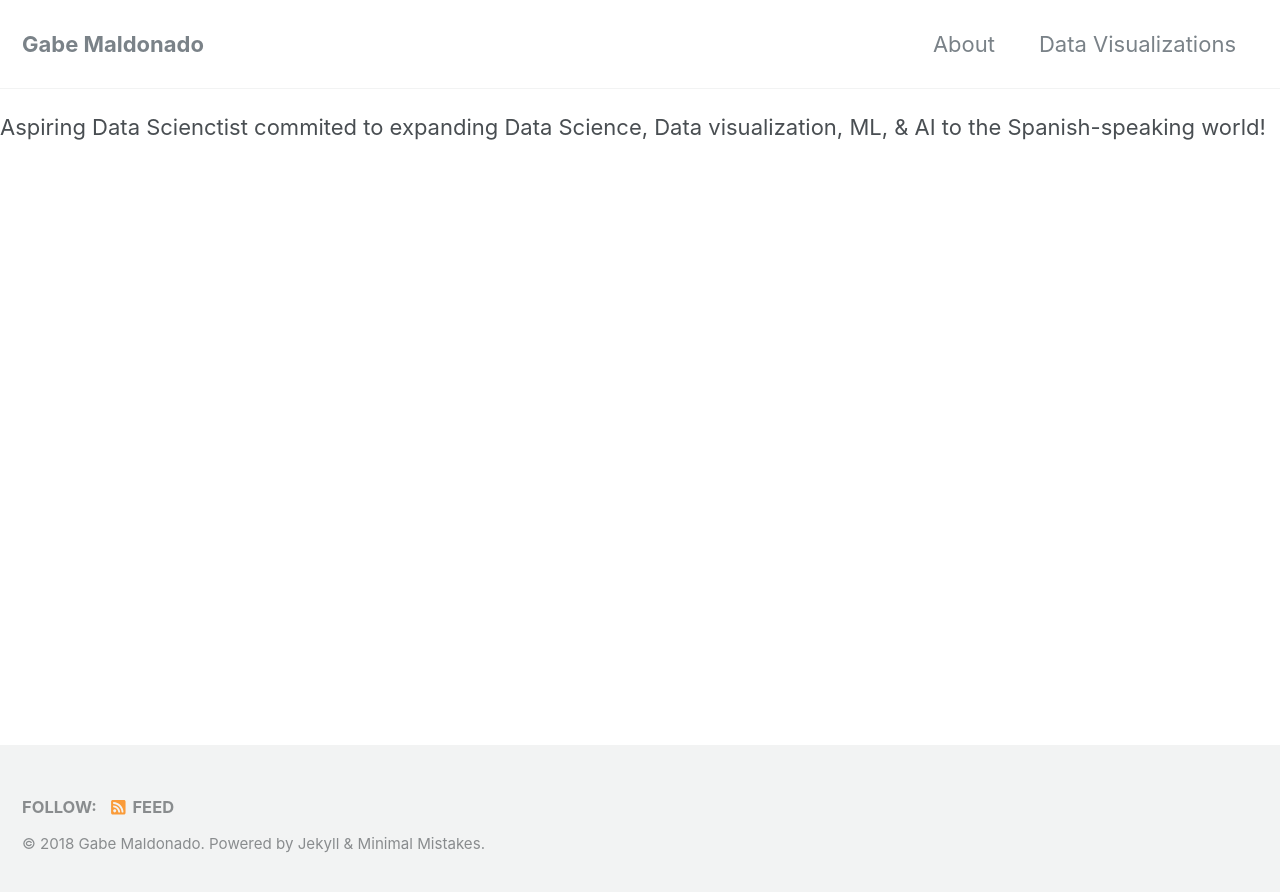
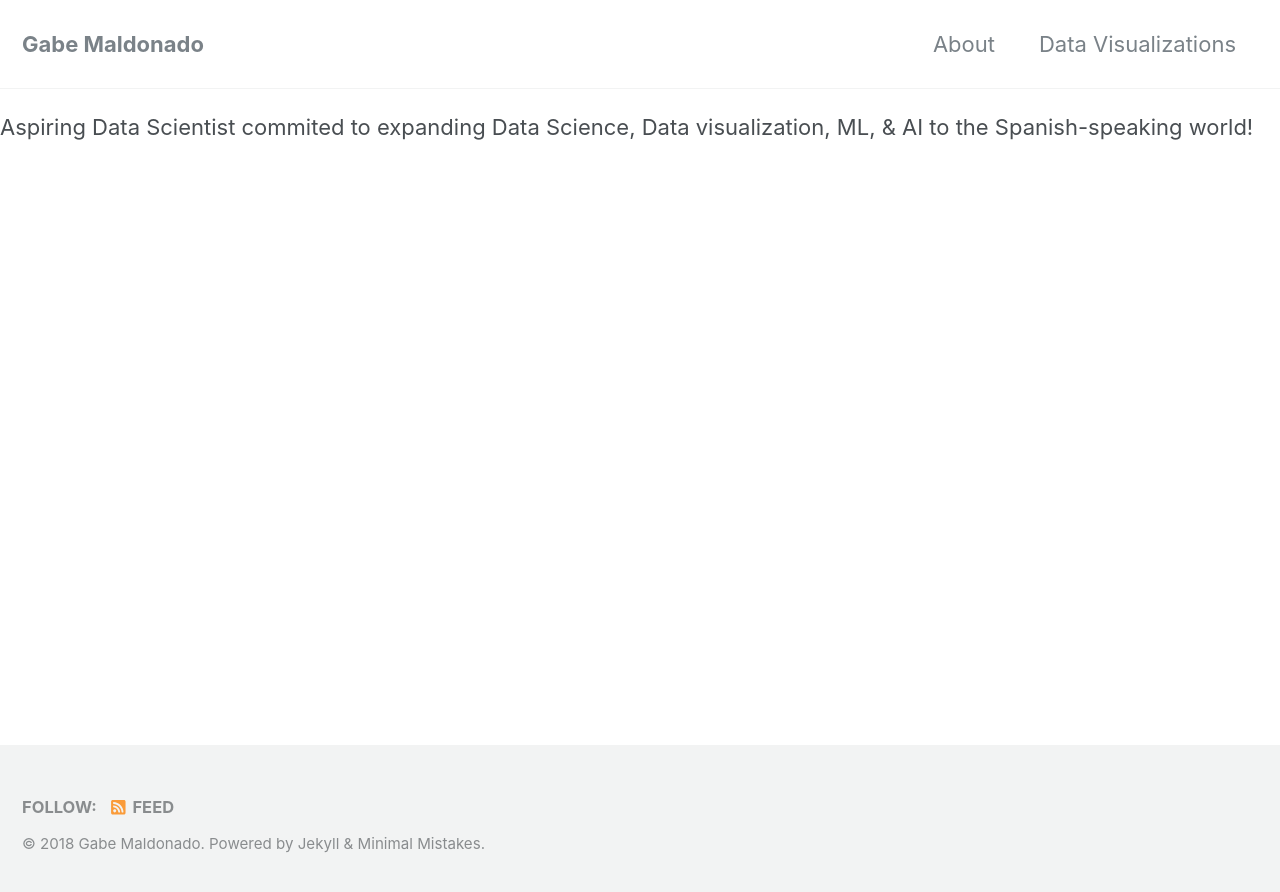
Before and after one commit to GabeMaldonado/GabeMaldonado.github.io, a Jekyll site: the page built from _pages/about.md, in a window 1280 px wide. Shown: the top 892 px of the page. Built offline with Jekyll 4.4.1, drawn with Linux system fonts in a browser that asks for light colours; nearby versions of some CDN libraries; our own code applies the rules of GitHub Pages for plain Markdown files.

Commit message:
fixed type in about

```diff
--- a/_config.yml
+++ b/_config.yml
@@ -102,7 +102,7 @@ analytics:
 # Site Author
 author:
   name             : "Gabe Maldonado"
-  avatar           : # path of avatar image, e.g. "/assets/images/bio-photo.jpg"
+  avatar           : "/images/bio-photo.jpg"
   bio              : "Data Science Portfolio"
   location         : "Lehigh Valley, PA"
   email            :
--- a/_pages/about.md
+++ b/_pages/about.md
@@ -5,4 +5,4 @@ header:
    image: "/images/IMG_0378.jpg"
 ---
 
-Aspiring Data Scienctist commited to expanding Data Science, Data visualization, ML, & AI to the Spanish-speaking world!
+Aspiring Data Scientist commited to expanding Data Science, Data visualization, ML, & AI to the Spanish-speaking world!
```
